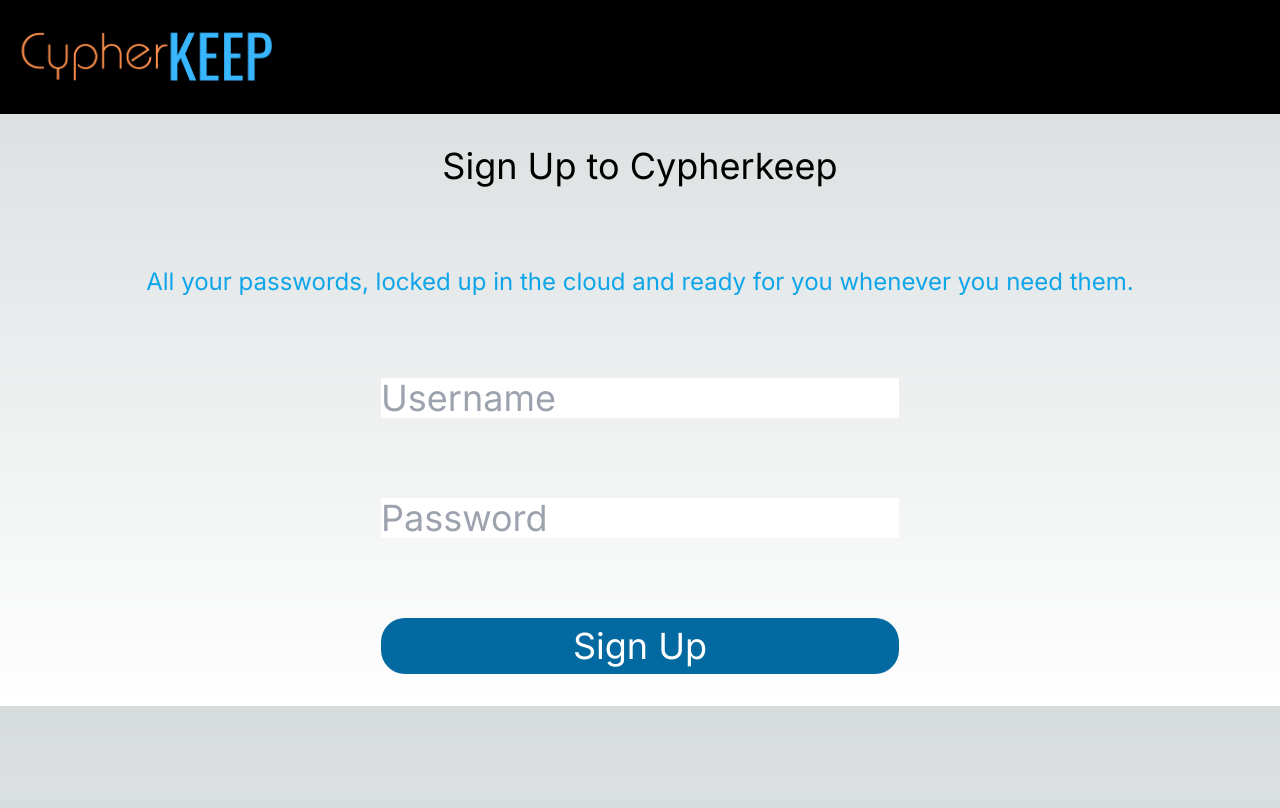
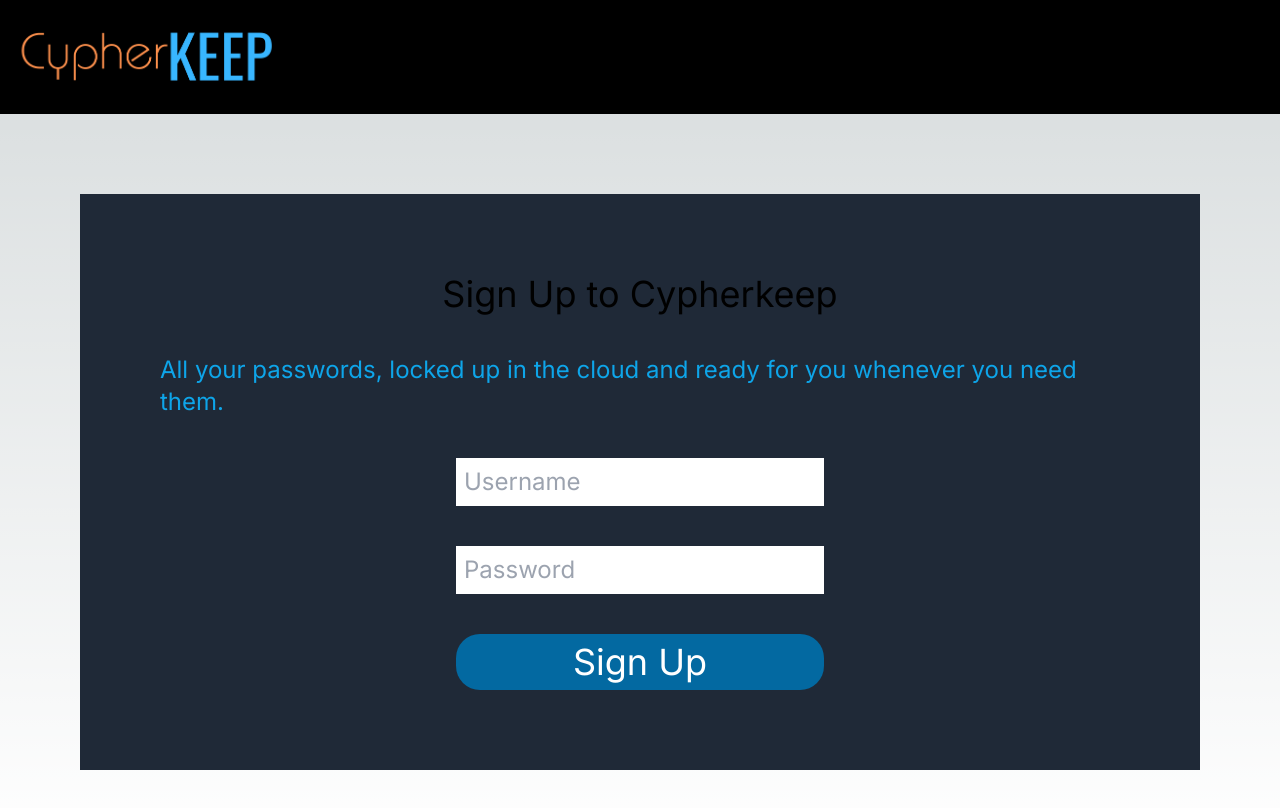
Before and after one commit to joshua95-web/cypherkeep, a Next.js app: page /signup in a window 1280 px wide. Shown: the top 808 px of the page. Built offline with nearby package versions, Linux system fonts and the light colour scheme.

Commit message:
edited styling on signup page

```diff
--- a/app/signup/page.tsx
+++ b/app/signup/page.tsx
@@ -27,7 +27,7 @@
   }
 
   return (
-    <div className="font font-family Lucida Console, Monaco, monospace text-4xl flex flex-col min-w-screen items-center justify-center p-4 m-4 gap-20">
+    <div className="font font-family Lucida Console, Monaco, monospace text-4xl flex flex-col min-w-screen items-center justify-center p-20 m-20 gap-10 bg-gray-800">
       <div>Sign Up to Cypherkeep</div>
       <div className="text-sky-500 text-2xl">
         All your passwords, locked up in the cloud and ready for you whenever
@@ -35,17 +35,19 @@
       </div>
       <form
         onSubmit={handleSubmit}
-        className="flex flex-col gap-20 text-orange-800"
+        className="flex flex-col gap-10 text-orange-800"
       >
         <input
           type="text"
           name="username"
+          className="text-2xl p-2"
           onChange={handleChange}
           placeholder="Username"
         />
         <input
           type="password"
           name="password"
+          className="text-2xl p-2"
           onChange={handleChange}
           placeholder="Password"
         />
```
